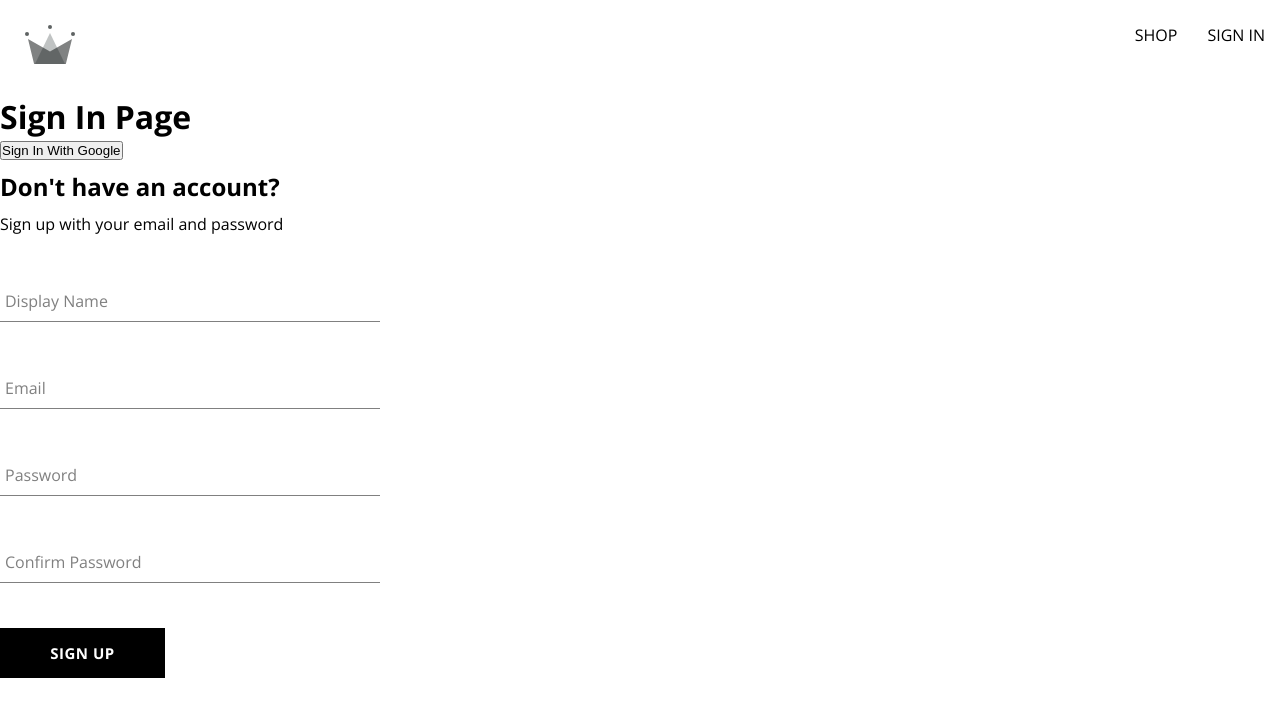
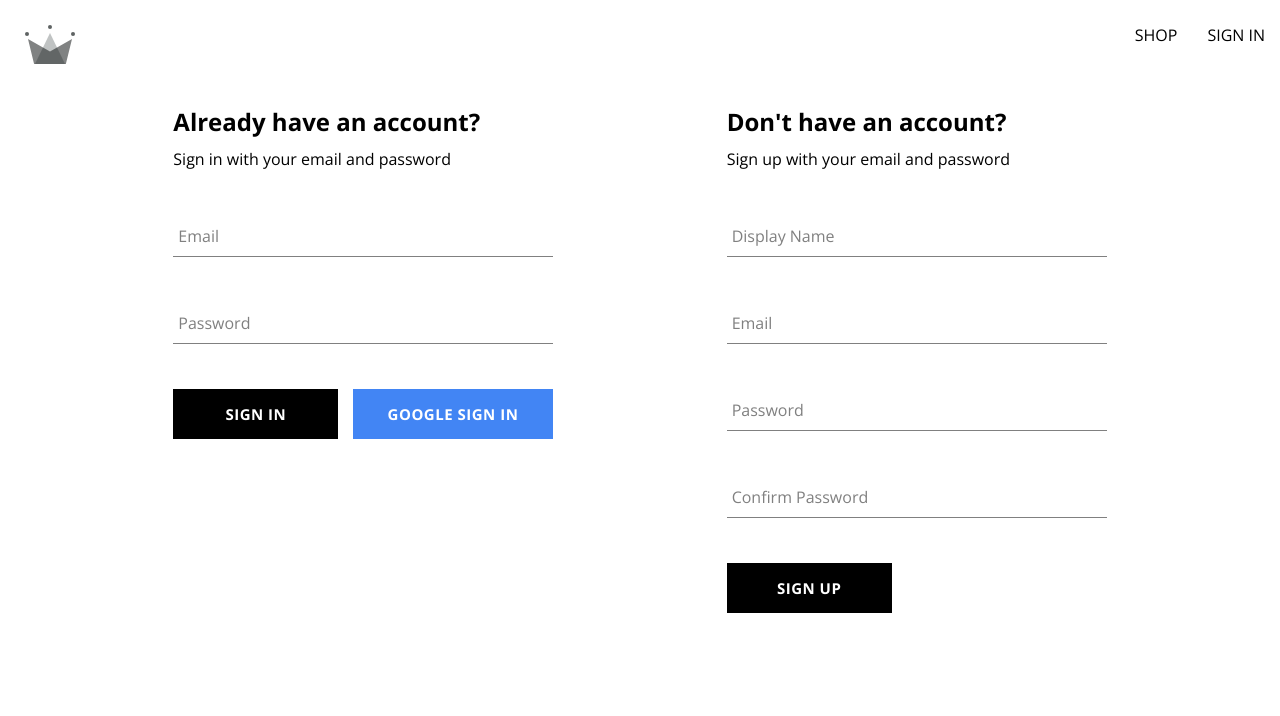
Before and after one commit to usama-365/crown-clothing, a React (Create React App) app: page /signin in a window 1280 px wide. Shown: the top 716 px of the page. Built offline with nearby package versions, Linux system fonts and the light colour scheme.

Commit message:
Created sign in form component and added both sign in and sign up component on sign in route

```diff
--- a/src/App.js
+++ b/src/App.js
@@ -1,7 +1,7 @@
-import {Home} from "./routes/home/home.component";
+import {Home} from "./routes/home/home.route";
 import {createBrowserRouter, RouterProvider} from "react-router-dom";
-import {Navigation} from "./routes/navigation/navigation.component";
-import {SignIn} from "./routes/sign-in/sign-in.component";
+import {Navigation} from "./routes/navigation/navigation.route";
+import {SignIn} from "./routes/sign-in/sign-in.route";
 
 const router = createBrowserRouter([
     {
--- /dev/null
+++ b/src/components/sign-in-form/sign-in-form.component.jsx
@@ -0,0 +1,51 @@
+import {useState} from "react";
+import {FormInput} from "../form-input/form-input.component";
+import {Button} from "../button/button.component";
+import './sign-in-form.styles.scss';
+
+const defaultFormFields = {
+    email: "",
+    password: ""
+};
+
+export const SignInForm = function () {
+    const [formFields, setFormFields] = useState(defaultFormFields);
+    const {email, password} = formFields;
+    const handleChange = (event) => {
+        const name = event.target.name;
+        const value = event.target.value;
+        setFormFields({...formFields, [name]: value});
+    };
+
+    return (
+        <div className="form">
+            <h2>Already have an account?</h2>
+            <span>Sign in with your email and password</span>
+            <form>
+                <FormInput
+                    label="Email"
+                    inputAttributes={{
+                        value: email,
+                        type: "email",
+                        name: "email",
+                        onChange: handleChange
+                    }}
+                />
+                <FormInput
+                    label="Password"
+                    inputAttributes={{
+                        value: password,
+                        type: "password",
+                        name: "password",
+                        onChange: handleChange
+                    }}
+                />
+                <div className="btns">
+                    <Button >Sign In</Button>
+                    <Button buttonType="google">Google Sign In</Button>
+                </div>
+            </form>
+        </div>
+
+    )
+}
--- /dev/null
+++ b/src/components/sign-in-form/sign-in-form.styles.scss
@@ -0,0 +1,4 @@
+.btns {
+  display: flex;
+  justify-content: space-between;
+}
--- a/src/components/sign-up-form/sign-up-form.component.jsx
+++ b/src/components/sign-up-form/sign-up-form.component.jsx
@@ -47,7 +47,7 @@ export const SignUpForm = function () {
     }
 
     return (
-        <div className="sign-up">
+        <div className="form">
             <h2>Don't have an account?</h2>
             <span>Sign up with your email and password</span>
             <form onSubmit={handleSubmit}>
--- a/src/components/sign-up-form/sign-up-form.styles.scss
+++ b/src/components/sign-up-form/sign-up-form.styles.scss
@@ -1,4 +1,4 @@
-.sign-up {
+.form {
   display: flex;
   flex-direction: column;
   width: 380px;
--- a/src/routes/sign-in/sign-in.component.jsx
+++ /dev/null
@@ -1,16 +0,0 @@
-import {getOrCreateUserDocument, signInWithGooglePopup} from "../../services/firebase/firebase.service";
-import {SignUpForm} from "../../components/sign-up-form/sign-up-form.component";
-
-export const SignIn = function () {
-    const logGoogleUser = async () => {
-        const response = await signInWithGooglePopup();
-        const userDocRef = await getOrCreateUserDocument(response.user);
-    };
-    return (
-        <>
-            <h1>Sign In Page</h1>
-            <button onClick={logGoogleUser}>Sign In With Google</button>
-            <SignUpForm/>
-        </>
-    );
-};
--- /dev/null
+++ b/src/routes/sign-in/sign-in.route.jsx
@@ -0,0 +1,12 @@
+import {SignUpForm} from "../../components/sign-up-form/sign-up-form.component";
+import {SignInForm} from "../../components/sign-in-form/sign-in-form.component";
+import './sign-in.styles.scss'
+
+export const SignIn = function () {
+    return (
+        <div className="forms">
+            <SignInForm/>
+            <SignUpForm/>
+        </div>
+    );
+};
--- /dev/null
+++ b/src/routes/sign-in/sign-in.styles.scss
@@ -0,0 +1,5 @@
+.forms {
+  display: flex;
+  flex-direction: row;
+  justify-content: space-evenly;
+}
```
Also changed, not shown: src/routes/home/home.route.jsx (renamed from src/routes/home/home.component.jsx), src/routes/navigation/navigation.route.jsx (renamed from src/routes/navigation/navigation.component.jsx).
